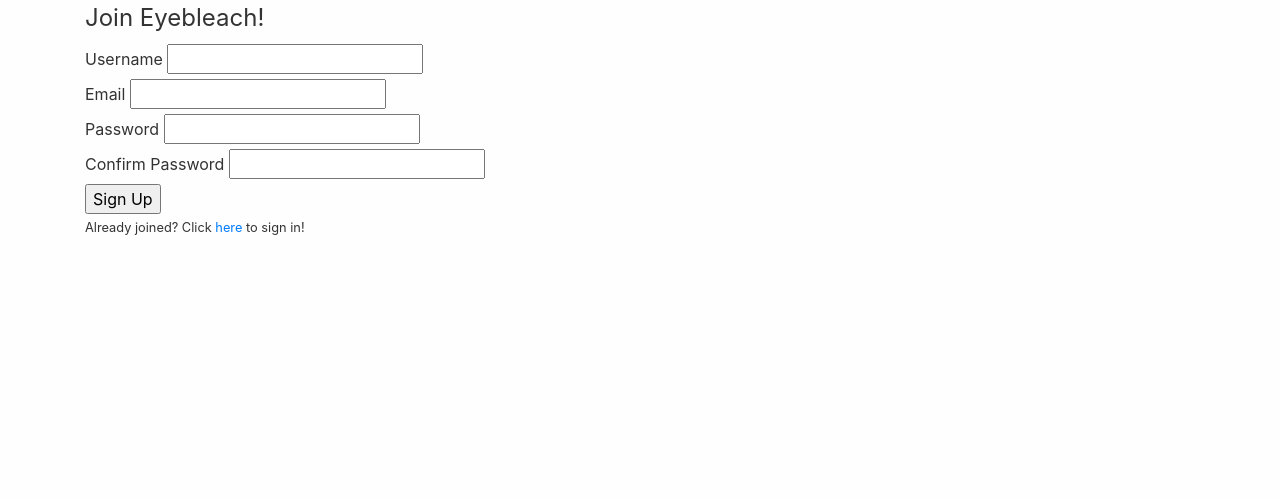
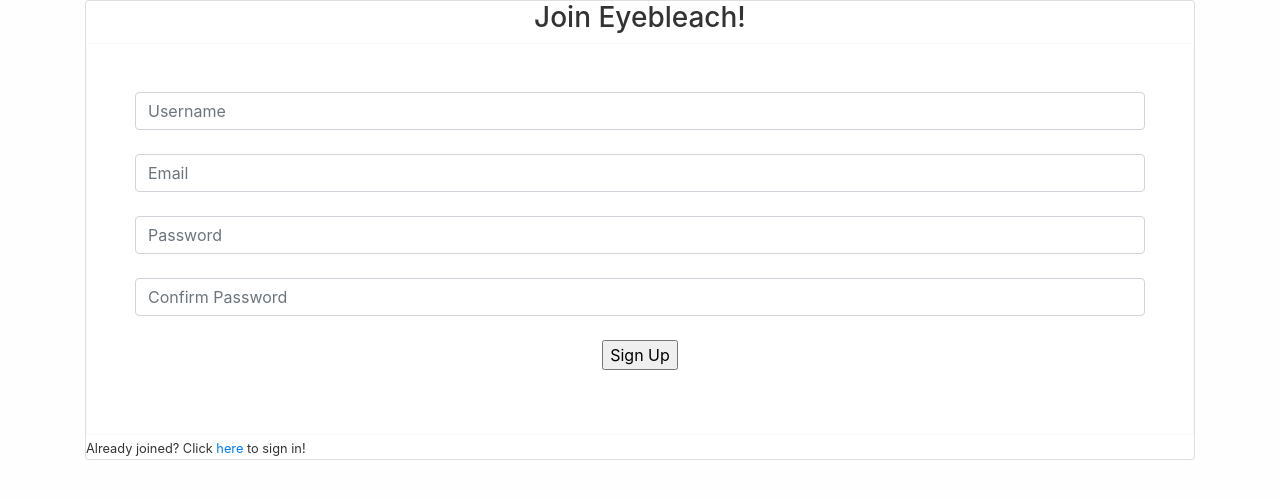
Before and after one commit to sabattle/eyebleach, a Flask app: page /register in a window 1280 px wide. Shown: the part 56-555 px from the top of the page. Run offline with Flask 2, Linux system fonts and the light colour scheme.

Commit message:
modified registration form

```diff
--- a/templates/register.html
+++ b/templates/register.html
@@ -1,31 +1,32 @@
 {% extends "layout.html" %}
 {% block content %}
-    <form method="POST" action="">
+    <div class="card">
+
+        <h3 class="text-center">Join Eyebleach!</h3>
+
+        <form class="text-center border border-light p-5" method="POST" action="">
             {{ form.hidden_tag() }}
-        <fieldset>
-            <legend>Join Eyebleach!</legend>
-            <div>
-                {{ form.username.label }}
-                {{ form.username }}
+            <fieldset class="form-group">
+                <div class="field">
+                    {{ form.username(placeholder="Username", class="form-control mb-4") }}
                 </div>
-            <div>
-                {{ form.email.label }}
-                {{ form.email }}
+                <div class="field">
+                    {{ form.email(placeholder="Email", class="form-control mb-4") }}
                 </div>
-            <div>
-                {{ form.password.label }}
-                {{ form.password }}
+                <div class="field">
+                    {{ form.password(placeholder="Password", class="form-control mb-4") }}
                 </div>
-            <div>
-                {{ form.password_confirm.label }}
-                {{ form.password_confirm }}
+                <div class="field">
+                    {{ form.password_confirm(placeholder="Confirm Password", class="form-control mb-4") }}
                 </div>
-            <div>
+                <div class="field">
                     {{ form.submit }}
                 </div>
             </fieldset>
         </form>
+
         <div>
             <small>Already joined? Click <a href="{{ url_for('login')}}">here</a> to sign in!</small>
         </div>
+    </div>
 {% endblock content %}
```
Lines whose indentation alone changed are shown as unchanged.
